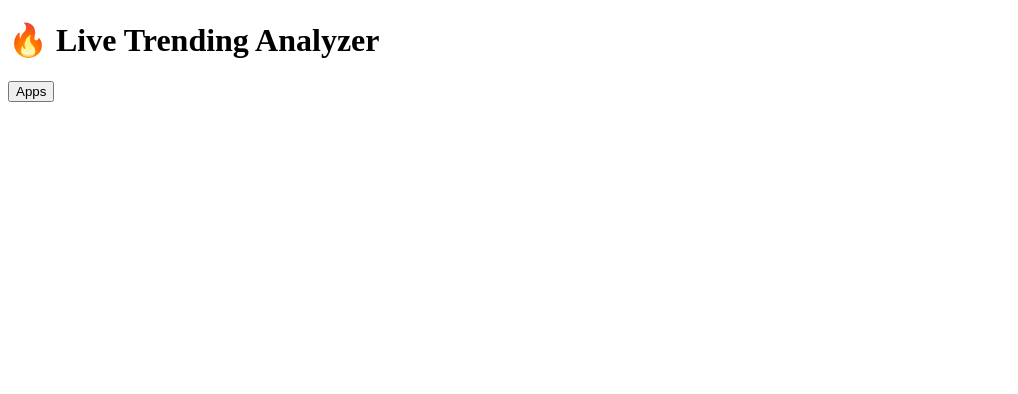
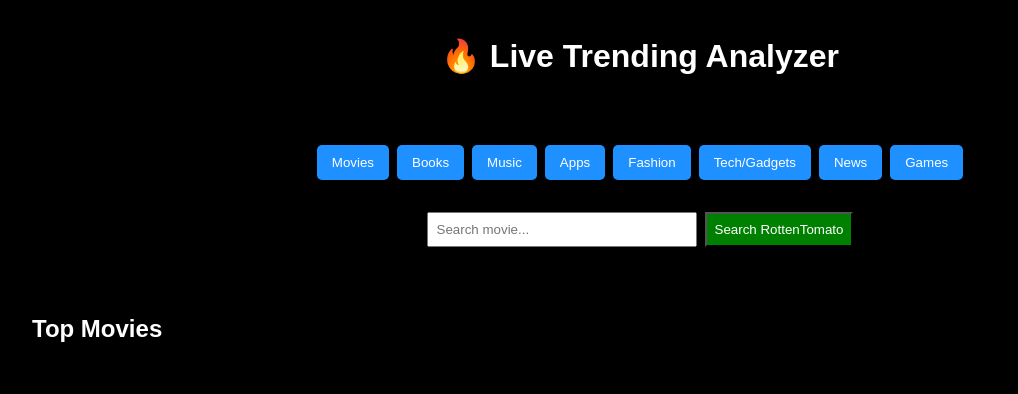
Before and after one commit to AmullyaPatil/Trend-Analyzer, a Flask app: template templates/spotiindex.html in a window 1280 px wide. Shown: the top 394 px of the page, without its empty margins (0-1018 px from the left). Run offline with Flask 3, Linux system fonts and the light colour scheme; the template is opened without the code that fills it, so the values that code supplies are empty.

Commit message:
music updated

```diff
--- a/templates/spotiindex.html
+++ b/templates/spotiindex.html
@@ -4,63 +4,227 @@
   <meta charset="UTF-8">
   <title>Live Trending Analyzer</title>
   <style>
-        .column {
-            float: left;
-            width: 30%;
-            padding: 10px;
+    body {
+      font-family: Arial, sans-serif;
+      background: black;
+      color: white;
+      margin: 0;
+      padding: 0;
     }
-        .row::after {
-            content: "";
-            clear: both;
-            display: table;
+
+    header {
+      text-align: center;
+      padding: 1rem;
     }
-        .app-item {
-            margin-bottom: 10px;
+
+    h1 {
+      font-size: 2rem;
+    }
+
+    .tab-buttons {
+      display: flex;
+      justify-content: center;
+      flex-wrap: wrap;
+      gap: 0.5rem;
+      margin: 1rem;
+    }
+
+    .tab-buttons button {
+      padding: 10px 15px;
+      background-color: dodgerblue;
+      color: white;
+      border: none;
+      border-radius: 5px;
+      cursor: pointer;
+    }
+
+    .tab-content {
+      display: none;
+      padding: 2rem;
+    }
+
+    .tab-content.active {
+      display: block;
+    }
+
+    .cards {
+      display: grid;
+      grid-template-columns: repeat(auto-fit, minmax(150px, 1fr));
+      gap: 1rem;
+      margin-top: 1rem;
+    }
+
+    .card {
+      background-color: #1f1f1f;
+      padding: 1rem;
+      border-radius: 10px;
+      text-align: center;
+    }
+
+    .card img {
+      max-width: 100%;
+      height: 200px;
+      object-fit: cover;
+      border-radius: 5px;
+    }
+
+    input, button {
+      padding: 0.5rem;
+      margin-top: 1rem;
+    }
+
+    .search-box {
+      display: flex;
+      justify-content: center;
+      gap: 0.5rem;
+      margin: 1rem 0;
+    }
+
+    .search-box input {
+      width: 250px;
+    }
+
+    #movie-reviews {
+      margin-top: 1rem;
     }
   </style>
 </head>
 <body>
+
+  <header>
     <h1>🔥 Live Trending Analyzer</h1>
-    <button onclick="fetchApps()">Apps</button>
-    <div id="content"></div>
+  </header>
+
+  <div class="tab-buttons">
+    <button onclick="showTab('movies')">Movies</button>
+    <button onclick="showTab('books')">Books</button>
+    <button onclick="showTab('music')">Music</button>
+    <button onclick="showTab('apps')">Apps</button>
+    <button onclick="showTab('fashion')">Fashion</button>
+    <button onclick="showTab('tech')">Tech/Gadgets</button>
+    <button onclick="showTab('news')">News</button>
+    <button onclick="showTab('games')">Games</button>
+  </div>
+
+  <div class="search-box">
+    <input type="text" id="movieName" placeholder="Search movie...">
+    <button onclick="fetchReviews()" style="background-color: green; color: white;">Search RottenTomato</button>
+  </div>
+
+  <!-- TAB CONTENT SECTIONS -->
+  <div id="movies" class="tab-content">
+    <h2>Top Movies</h2>
+    <div class="cards" id="movies-container"></div>
+  </div>
+
+  <div id="books" class="tab-content">
+    <h2>Top Books</h2>
+    <div class="cards" id="books-container"></div>
+  </div>
+
+  <div id="music" class="tab-content">
+    <h2>Top Music</h2>
+    <div class="cards" id="music-container"></div>
+  </div>
+
+  <div id="apps" class="tab-content">
+    <h2>Top Apps</h2>
+    <div class="cards" id="apps-container"></div>
+  </div>
+
+  <div id="fashion" class="tab-content">
+    <h2>Top Fashion</h2>
+    <div class="cards" id="fashion-container"></div>
+  </div>
+
+  <div id="tech" class="tab-content">
+    <h2>Top Tech</h2>
+    <div class="cards" id="tech-container"></div>
+  </div>
+
+  <div id="news" class="tab-content">
+    <h2>Top News</h2>
+    <div class="cards" id="news-container"></div>
+  </div>
+
+  <div id="games" class="tab-content">
+    <h2>Top Games</h2>
+    <div class="cards" id="games-container"></div>
+  </div>
+
+  <div id="movie-reviews" class="tab-content">
+    <h2>RottenTomatoes Reviews</h2>
+    <div id="reviews-container"></div>
+  </div>
 
   <script>
-        function fetchApps() {
-            fetch('/get_trending_apps')
-                .then(response => response.json())
+    const sections = ['movies', 'books', 'music', 'apps', 'fashion', 'tech', 'news', 'games'];
+
+    function showTab(id) {
+      sections.forEach(section => {
+        document.getElementById(section).classList.remove('active');
+      });
+      document.getElementById(id).classList.add('active');
+    }
+
+    function populateData(endpoint, containerId, key) {
+      fetch(endpoint)
+        .then(res => res.json())
         .then(data => {
-                    const contentDiv = document.getElementById('content');
-                    contentDiv.innerHTML = '';
+          const container = document.getElementById(containerId);
+          const items = data[key] || data;
+          container.innerHTML = '';
+          items.forEach(item => {
+            const div = document.createElement('div');
+            div.className = 'card';
+            div.innerHTML = `
+              <img src="${item.poster || item.image || ''}" alt="${item.title || item.name}">
+              <p>${item.title || item.name}</p>
+            `;
+            container.appendChild(div);
+          });
+        })
+        .catch(err => console.error(err));
+    }
 
-                    const categories = ['free', 'paid', 'grossing'];
-                    const titles = ['Top Free Apps', 'Top Paid Apps', 'Top Grossing Apps'];
+    function fetchReviews() {
+      const name = document.getElementById('movieName').value.trim();
+      if (!name) return;
+      document.getElementById('movie-reviews').classList.add('active');
+      sections.forEach(section => document.getElementById(section).classList.remove('active'));
 
-                    const rowDiv = document.createElement('div');
-                    rowDiv.className = 'row';
-
-                    categories.forEach((category, index) => {
-                        const columnDiv = document.createElement('div');
-                        columnDiv.className = 'column';
-                        const heading = document.createElement('h2');
-                        heading.textContent = titles[index];
-                        columnDiv.appendChild(heading);
-
-                        data[category].forEach(app => {
-                            const appDiv = document.createElement('div');
-                            appDiv.className = 'app-item';
-                            appDiv.innerHTML = `<strong>${app.rank}. ${app.title}</strong><br>${app.developer}<br>${app.price}`;
-                            columnDiv.appendChild(appDiv);
+      fetch(`/get_movie_info/${name}`)
+        .then(res => res.json())
+        .then(data => {
+          const container = document.getElementById('reviews-container');
+          container.innerHTML = '';
+          if (data.reviews) {
+            data.reviews.forEach(review => {
+              const p = document.createElement('p');
+              p.textContent = review;
+              container.appendChild(p);
             });
-
-                        rowDiv.appendChild(columnDiv);
-                    });
-
-                    contentDiv.appendChild(rowDiv);
-                })
-                .catch(error => {
-                    console.error('Error fetching app data:', error);
+          } else {
+            container.innerHTML = `<p>${data.error || 'No reviews found.'}</p>`;
+          }
         });
     }
+
+    // Fetch data when page loads
+    window.onload = () => {
+      populateData('/get_trending_movies', 'movies-container', 'movies');
+      populateData('/get_trending_books', 'books-container', 'books');
+      populateData('/get_trending_music', 'music-container', 'music');
+      populateData('/get_trending_apps', 'apps-container', 'apps');
+      populateData('/get_trending_fashion', 'fashion-container', 'fashion');
+      populateData('/get_trending_tech', 'tech-container', 'tech');
+      populateData('/get_trending_news', 'news-container', 'news');
+      populateData('/get_trending_games', 'games-container', 'games');
+
+      // Default tab
+      showTab('movies');
+    }
   </script>
+
 </body>
 </html>
```
Also changed, not shown: spoti.py (+208 -37 lines). Lines whose indentation alone changed are shown as unchanged.
